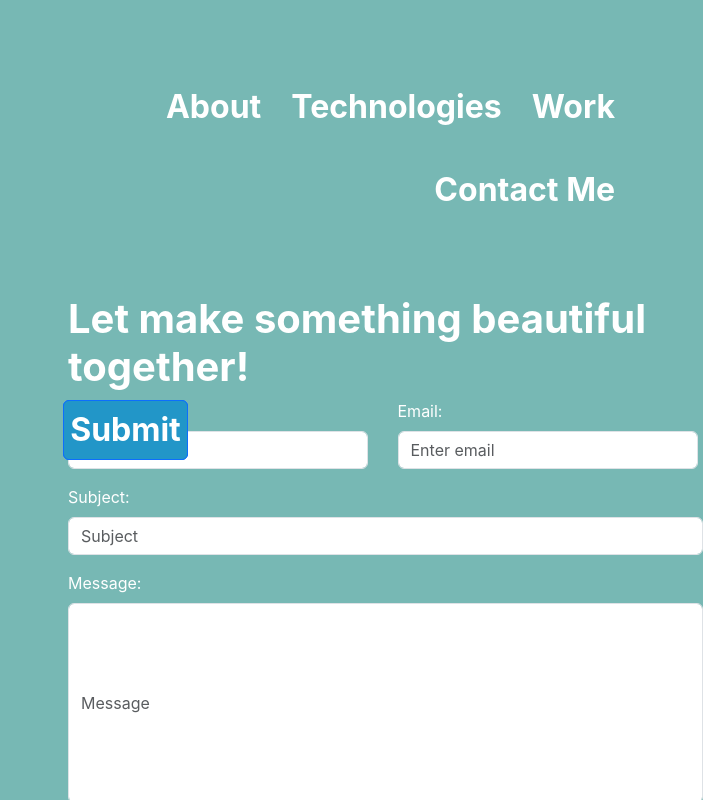
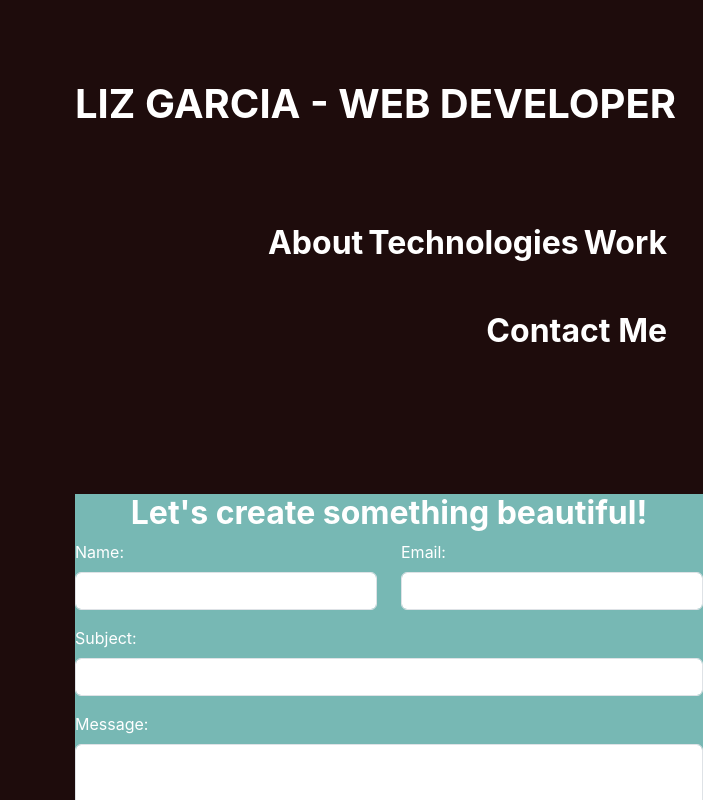
Before and after one commit to caliz83/PortfolioWebAppJS, a React (Vite) app: page /ContactMe in a window 1280 px wide. Shown: the top 800 px of the page, without its empty margins (577-1280 px from the left). Built offline with nearby package versions, Linux system fonts and the light colour scheme.

Commit message:
button works, form in progress, header & navbar inline but spacing needs work

```diff
--- a/src/App.css
+++ b/src/App.css
@@ -1,5 +1,5 @@
 body {
-  background-color: #1E0C0C I !important;
+  background-color: #1E0C0C !important;
   color: #FFFFFF;
 }
 
@@ -14,6 +14,8 @@ html {
 h1 {
   font-weight: bold;
   margin-top: 80px;
+  white-space: nowrap;
+  justify-content: start;
 }
 
 h2 {
@@ -27,7 +29,11 @@ h2 {
   text-decoration: none !important;
   color: #FFFFFF !important;
   font-family: Inter, sans-serif;
-  padding: 0 20px 0 10px;
+  padding: 0 0 5px 5px;
+  /* padding-right: 5px; */
+  /* text-align: right; */
+  /* flex-shrink: 100; */
+  justify-content: end !important;
 }
 
 .hero-image {
@@ -61,6 +67,10 @@ h2 {
   --translate-y: -2px;
 }
 
+.beautiful {
+  font-size: xx-large;
+}
+
 .form-btn {
   justify-content: center !important;
   margin-left: 45%;
@@ -69,6 +79,11 @@ h2 {
 .form-btn:hover {
   box-shadow: 0 0 5px 2px;
   --translate-y: -2px;
+}
+
+.blagh {
+  background-color: #77B8B4;
+  color: #FFFFFF;
 }
 
 @font-face {
--- a/src/App.jsx
+++ b/src/App.jsx
@@ -23,7 +23,7 @@ function App() {
       </Col>
       </Row>
       {/* <LandingPage /> */}
-      <ContactMe />
+      {/* <ContactMe /> */}
     </div>
     {/* <Routes>
       <Route path="/" element={<LandingPage />} />
--- a/src/Contact.css
+++ /dev/null
@@ -1,55 +0,0 @@
-body {
-    background-color: #77B8B4;
-    color: #FFFFFF;
-  }
-
-  * {
-    font-family: Inter, sans-serif;
-  }
-
-h1 {
-    font-weight: bold;
-    margin-top: 80px;
-  }
-
-.form-btn {
-    justify-content: center !important;
-    margin-left: 45%;
-  }
-
-  .form-btn:hover {
-    box-shadow: 0 0 5px 2px;
-    --translate-y: -2px;
-  }
-
-  @font-face {
-    font-family: 'Inter', sans-serif;
-    src: url("Inter-bold.woff2") format("woff2"),
-      url("Inter-bold.woff") format("woff");
-    font-weight: normal;
-    font-style: normal;
-  }
-
-  @font-face {
-    font-family: 'Inter', sans-serif;
-    src: url("Inter-medium.woff2") format("woff2"),
-      url("Inter-medium.woff") format("woff");
-    font-weight: normal;
-    font-style: normal;
-  }
-
-  @font-face {
-    font-family: 'Inter', sans-serif;
-    src: url("Inter-regular.woff2") format("woff2"),
-      url("Inter-regular.woff") format("woff");
-    font-weight: normal;
-    font-style: normal;
-  }
-
-  @font-face {
-    font-family: 'Inter', sans-serif;
-    src: url("Inter-semibold.woff2") format("woff2"),
-      url("Inter-semibold.woff") format("woff");
-    font-weight: normal;
-    font-style: normal;
-  }
--- a/src/components/ContactMe.jsx
+++ b/src/components/ContactMe.jsx
@@ -1,36 +1,36 @@
 import React from 'react'
 import { Form, Row, Col, Button } from 'react-bootstrap';
-import '../Contact.css';
+//import '../Contact.css';
 
 const ContactMe = () => {
   return (
-    <div>
-        <h1>Let make something beautiful together!</h1>
+    <div className='blagh'>
+        <h1 className='beautiful d-flex justify-content-center'>Let's create something beautiful!</h1>
         <Form>
           <Row>
             <Col md={6}>
               <Form.Group className="mb-3" controlId="name">
                 <Form.Label>Name:</Form.Label>
-                <Form.Control style={{width: 300}} type="text" placeholder="Name" />
+                <Form.Control style={{maxWidth: 635}} type="text" />
               </Form.Group>
             </Col>
             <Col md={6}>
               <Form.Group className="mb-3" controlId="formBasicEmail">
                 <Form.Label>Email:</Form.Label>
-                <Form.Control style={{width: 300}} type="email" placeholder="Enter email" />
+                <Form.Control style={{maxWidth: 635}} type="email" />
               </Form.Group>
             </Col>
           </Row>
 
           <Form.Group className="mb-3" controlId="subject">
             <Form.Label>Subject:</Form.Label>
-            <Form.Control style={{width: 635}} type="text" placeholder="Subject" />
+            <Form.Control style={{maxWidth: 1300}} type="text" />
           </Form.Group>
           <Form.Group className="mb-3" controlId="message">
             <Form.Label>Message:</Form.Label>
-            <Form.Control style={{width: 635, height: 200}} type="text" placeholder="Message" />
+            <Form.Control style={{maxWidth: 1300, height: 200}} type="text" />
           </Form.Group>
-          <Button className="hero-btn d-flex justify-content-center"
+          <Button className="form-btn d-flex justify-content-center"
             style={{ backgroundColor: "#2296C8", color: "white", padding: 5, width: 125 }}
             type="submit"
           >
--- a/src/components/LandingPage.jsx
+++ b/src/components/LandingPage.jsx
@@ -16,15 +16,16 @@ import '../App.css';
 
 const LandingPage = () => {
 
+  let navigate = useNavigate();
+
   const handleClick = () => {
     console.log("Button clicked!");
-    useNavigate('/ContactMe');
+    navigate('/ContactMe');
   }
 
 
   return (
     <Container>
-      <h1 className='d-flex align-content-end'>LIZ GARCIA - WEB DEVELOPER</h1>
       <div className="hero-image d-flex justify-content-center">
         <img src={heroImageURL} alt="black and white image of person typing" />
         <Button onClick={handleClick}
--- a/src/components/Navbar.jsx
+++ b/src/components/Navbar.jsx
@@ -1,10 +1,10 @@
 import React, { useRef } from 'react';
-import { Nav } from 'react-bootstrap';
+import { Col, Nav, Row } from 'react-bootstrap';
 import { BrowserRouter, Routes, Route } from 'react-router-dom';
 import { HashLink as Link } from 'react-router-hash-link';
 import LandingPage from './LandingPage';
 import ContactMe from './ContactMe';
-//import '../App.css'
+import '../App.css'
 
 const Navbar = () => {
     //About
@@ -12,14 +12,18 @@ const Navbar = () => {
     //Work
     //Contact Me
 
-    const aboutSection = useRef(null);
+    //const aboutSection = useRef(null);
 
     const scrollTo = () => {window.scrollTo({top: aboutSection.current.offsetTop, behavior: 'smooth'})};
 
   return (
     <BrowserRouter>
-    <div
-        className='nav d-flex align-content-start justify-content-end m-5'
+    <Row className='d-flex justify-content-evenly'>
+      <Col>
+      <h1 className=''>LIZ GARCIA - WEB DEVELOPER</h1>
+      </Col>
+    <Col
+        className='nav d-flex align-content-start m-5'
       activekey="/home"
       onSelect={(selectedKey) => alert(`selected ${selectedKey}`)}
     >
@@ -35,7 +39,8 @@ const Navbar = () => {
       <h2>
         <Link className='nav' to='#contact'>Contact Me</Link>
       </h2>
-    </div>
+    </Col>
+    </Row>
 
     <Routes>
       <Route path="/" element={<LandingPage />} />
```
Also changed, not shown: 1 other file (tests, documents, lock files or other folders).
